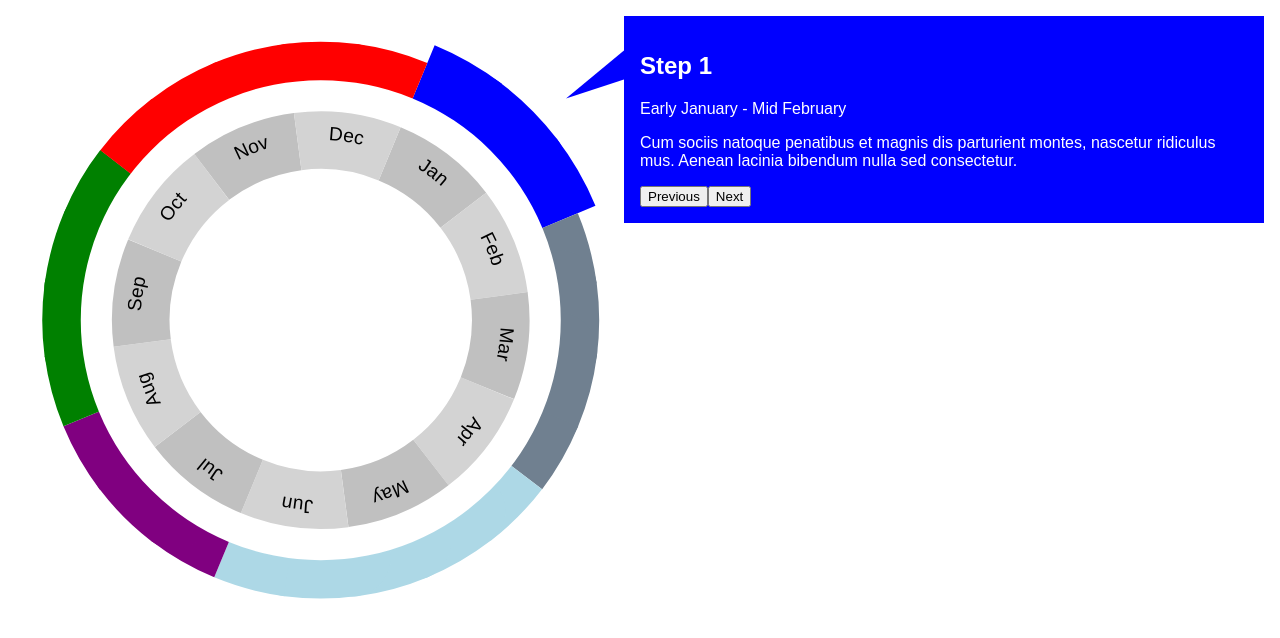
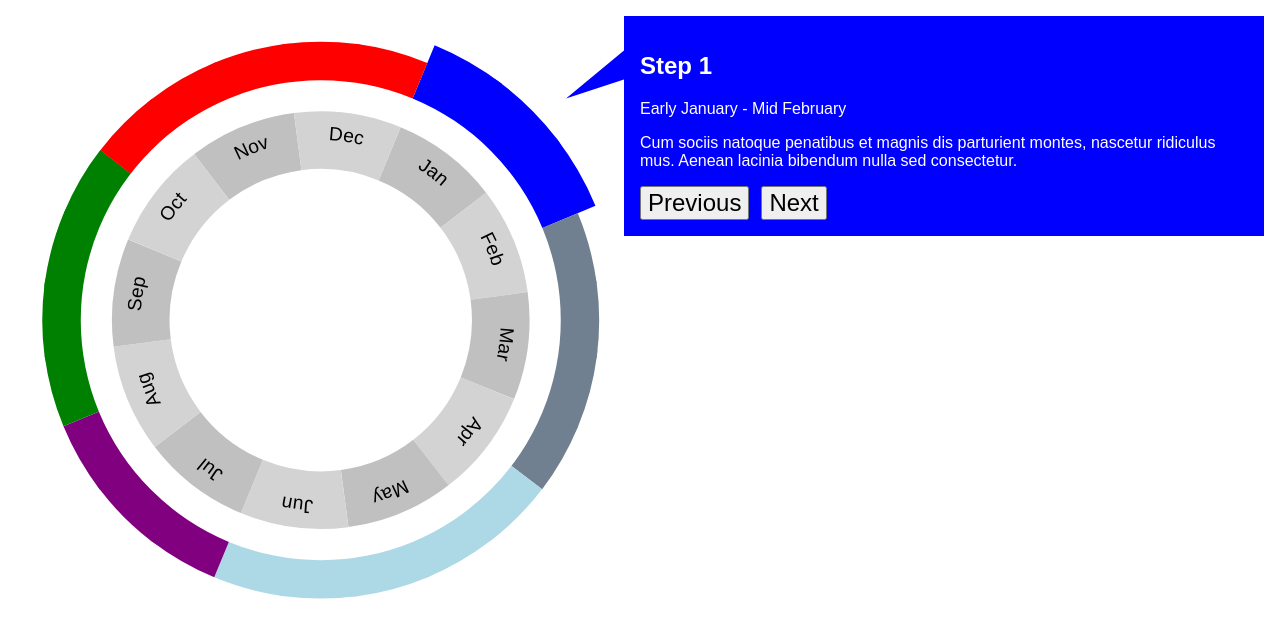
Before and after one commit to ryanfiller/cfgm-wheel-test, a React (Create React App) app: page / in a window 1280 px wide. Shown: the top 638 px of the page. Built offline with nearby package versions, Linux system fonts and the light colour scheme.

Commit message:
makes buttons bigger

```diff
--- a/src/styles/_info.scss
+++ b/src/styles/_info.scss
@@ -16,4 +16,9 @@
         transform: skewY(150deg);
         transition: .2s;
     }
+
+    button {
+        font-size: 1.5em;
+        margin-right: .5em;
+    }
 }
```
